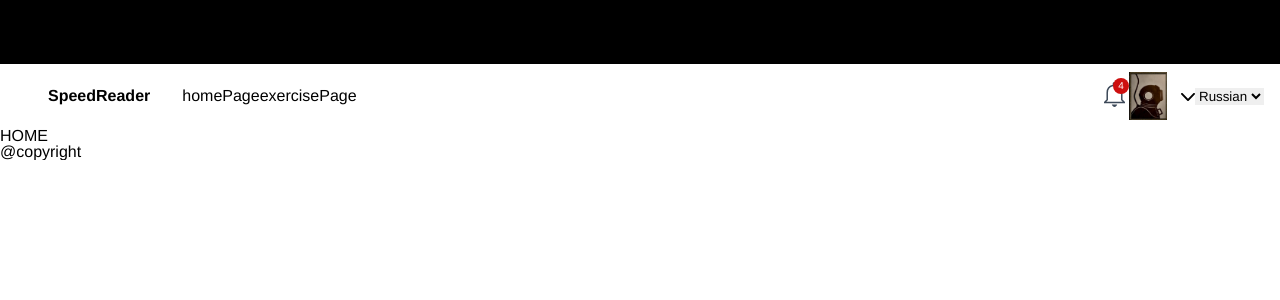
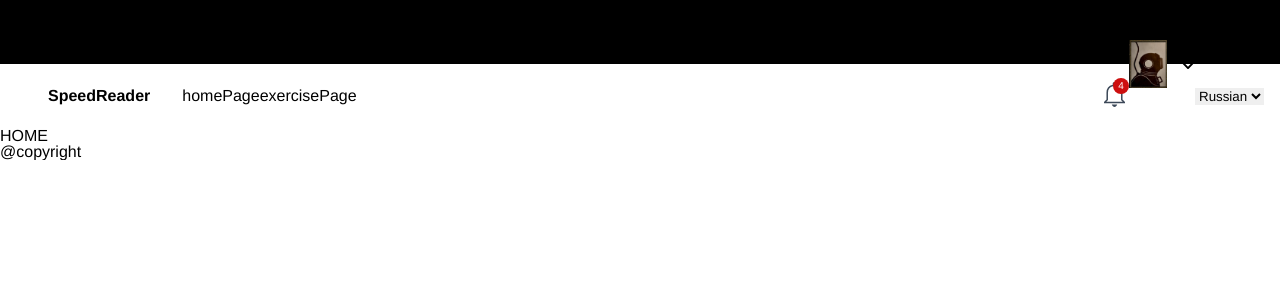
Before and after one commit to gasheva/Speed_Reader, a Vue app: page / in a window 1280 px wide. Shown: the top 300 px of the page. Built offline with nearby package versions, Linux system fonts and the light colour scheme.

Commit message:
feat: temp commit

```diff
--- a/src/components/components/UserBoxDropdown.vue
+++ b/src/components/components/UserBoxDropdown.vue
@@ -1,4 +1,5 @@
 <template>
+  <div>
     <a class="user-box">
       <div class="user-box__image">
         <img alt="user logo" src="@/assets/mock/mockUserLogo.png">
@@ -7,6 +8,11 @@
         <span v-html="chevronDown"></span>
       </div>
     </a>
+    <!--TODO(show dropdown on click)-->
+    <div class="dropdown">
+
+    </div>
+  </div>
 </template>
 
 <script lang="ts">
@@ -31,9 +37,14 @@ export default {
 </script>
 
 <style lang="scss" scoped>
+.dropdown {
+  min-height: 4rem;
+}
+
 .user-box {
   display: flex;
   align-items: center;
+  cursor: pointer;
 
   &__image {
     height: 3rem;
```
Also changed, not shown: src/components/components/Dropdown/Dropdown.vue (added, +16 -0 lines). Lines whose indentation alone changed are shown as unchanged.
